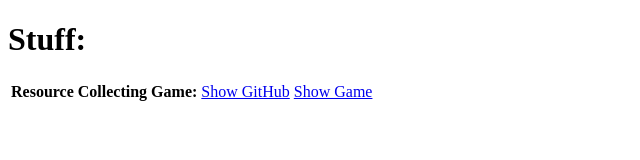
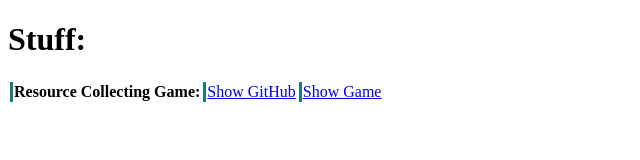
Before and after one commit to ForgedForgery/forgedforgery.github.io, a plain HTML site: page index.html in a window 1280 px wide. Shown: the full height of the page, 0-640 px from the left. Drawn offline with Linux system fonts and the light colour scheme.

Commit message:
Update index.html

```diff
--- a/index.html
+++ b/index.html
@@ -7,6 +7,9 @@
     <style type="text/css">
       tr {
         border: 3px solid #1f7a7a;
+      }
+      th, td {
+        border-left: 3px solid #1f7a7a;
       }
     </style>
 </head>
```
